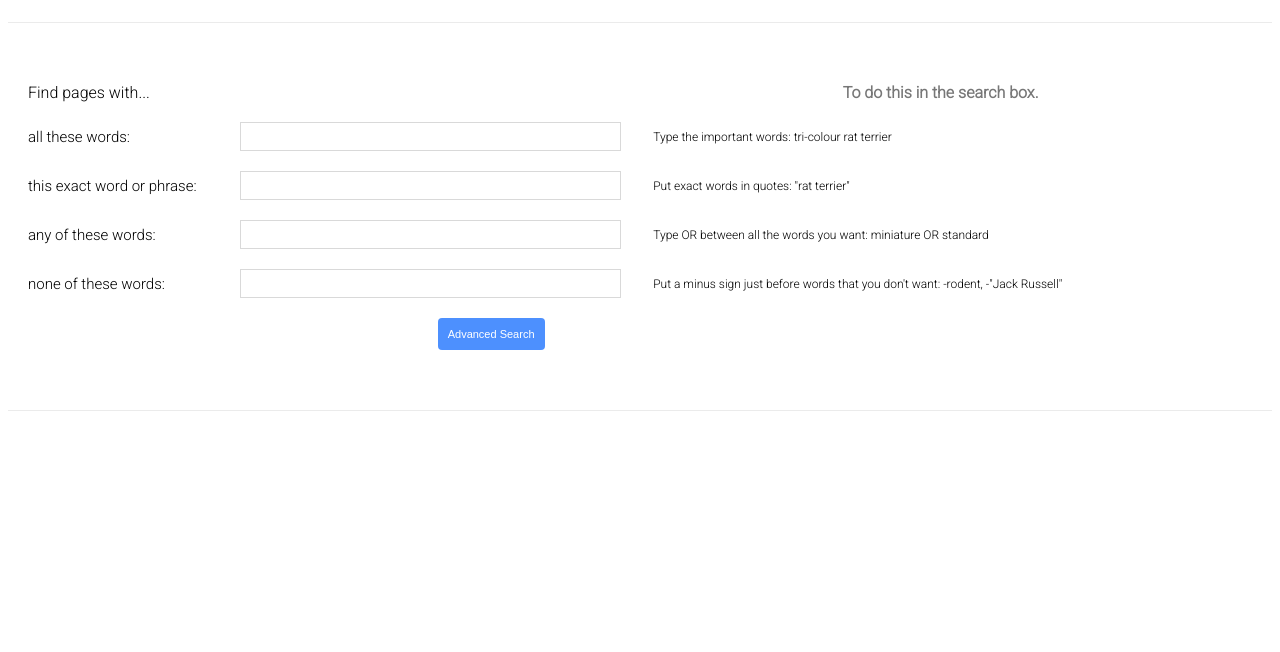
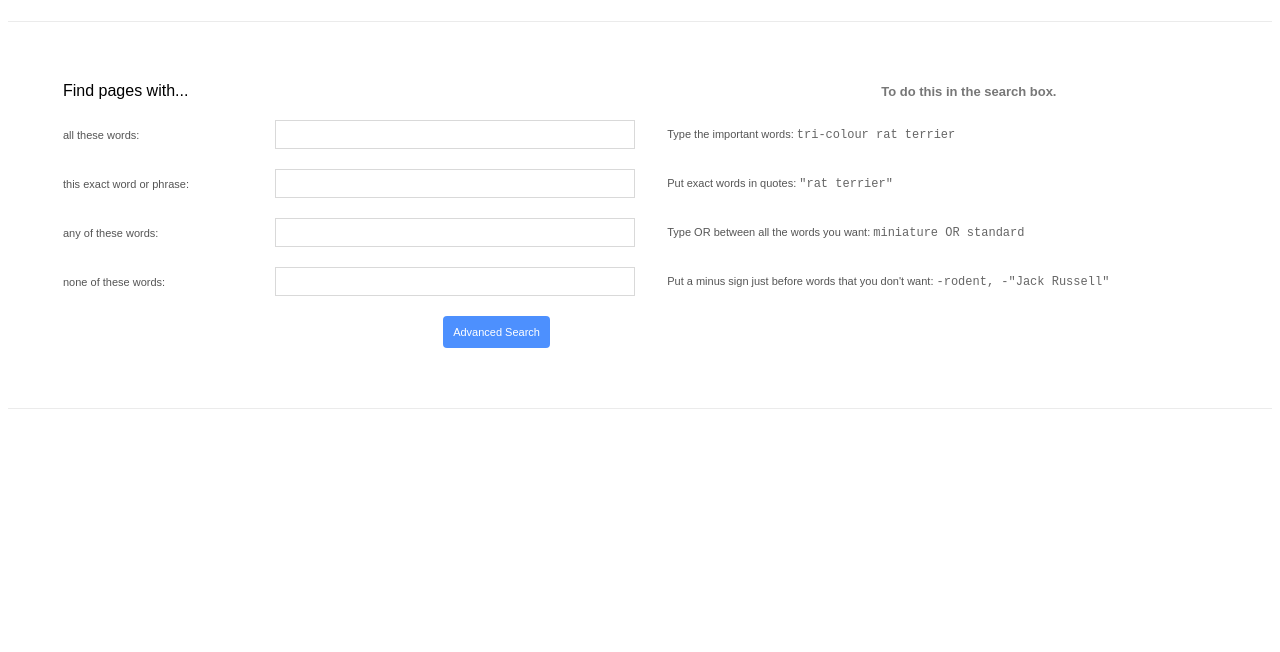
Before and after one commit to Cesar-Moran/Google-Search-Engine, a plain HTML site: page advanced.html in a window 1280 px wide. Shown: the part 148-800 px from the top of the page. Drawn offline with Linux system fonts and the light colour scheme.

Commit message:
Finished project

```diff
--- a/advanced.html
+++ b/advanced.html
@@ -26,22 +26,22 @@
             <div class="advanced-search-body_input">
                 <p class="advanced-search-body_input-paragraph">all these words:</p>
                 <input type="text" name="as_q"></input>
-                <span>Type the important words: tri-colour rat terrier</span>
+                <p>Type the important words: <span class="monospace">tri-colour rat terrier</span><p>
             </div>
             <div class="advanced-search-body_input">
                 <p class="advanced-search-body_input-paragraph">this exact word or phrase:</p>
                 <input type="text" name="as_epq"></input>
-                <span>Put exact words in quotes: "rat terrier"</span>
+                <p>Put exact words in quotes: <span class="monospace">"rat terrier"</span><p>
             </div>
             <div class="advanced-search-body_input">
                 <p class="advanced-search-body_input-paragraph">any of these words:</p>
                 <input type="text" name="as_oq"></input>
-                <span>Type OR between all the words you want: miniature OR standard</span>
+                <p>Type OR between all the words you want: <span class="monospace">miniature OR standard</span><p>
             </div>
             <div class="advanced-search-body_input">
                 <p class="advanced-search-body_input-paragraph">none of these words:</p>
                 <input type="text" name="as_eq"></input>
-                <span>Put a minus sign just before words that you don't want: -rodent, -"Jack Russell"</span>
+                <p>Put a minus sign just before words that you don't want: <span class="monospace">-rodent, -"Jack Russell"</span><p>
             </div>
             <div class="container-form-submit-btn">
                 <input class="submit-btn" type="submit" value="Advanced Search"></input>
--- a/style.css
+++ b/style.css
@@ -1,7 +1,12 @@
 @import url('https://fonts.googleapis.com/css2?family=Roboto:wght@100;300&display=swap');
 
+.monospace {
+    font-family: monospace;
+    color:#666;
+}
+
 body {
-    font-family: Roboto, sans-serif;
+    font-family: Arial, sans-serif;
 
 }
 
@@ -86,7 +91,7 @@ ol {
 }
 
 .advanced-search-body {
-    padding: 60px 20px;
+    padding: 60px 55px;
     border-top: 1px solid #ebebeb;
     border-bottom: 1px solid #ebebeb;
 }
@@ -115,6 +120,7 @@ ol {
 .title-container h1 {
     width: 100%;
     color: #d93025;
+    font-weight: 500;
     font-size: 1.25rem;
     margin: 25px 35px;
     padding: 20px;
@@ -132,15 +138,18 @@ ol {
 .advanced-search-body_title-span {
     display: flex;
     gap: 43.3rem;
+    align-items: center;
 }
 
 .advanced-search-body_title-span span:nth-last-child(1){
     font-weight: bold;
     color: #777;
+    font-size: 0.813rem;
 }
 
 .advanced-search-body_input p {
-    font-size: 0.938rem;
+    font-size: 0.688rem;
+    color: #555;
 }
 
 
```
